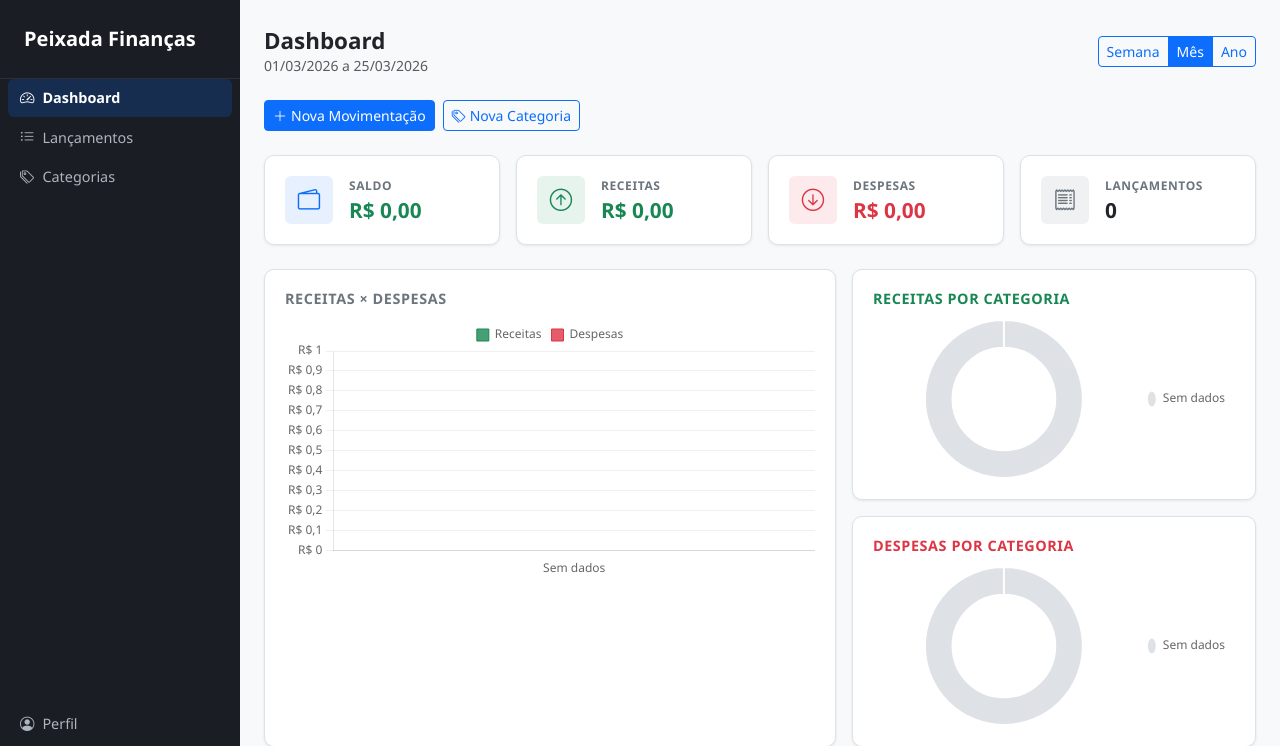
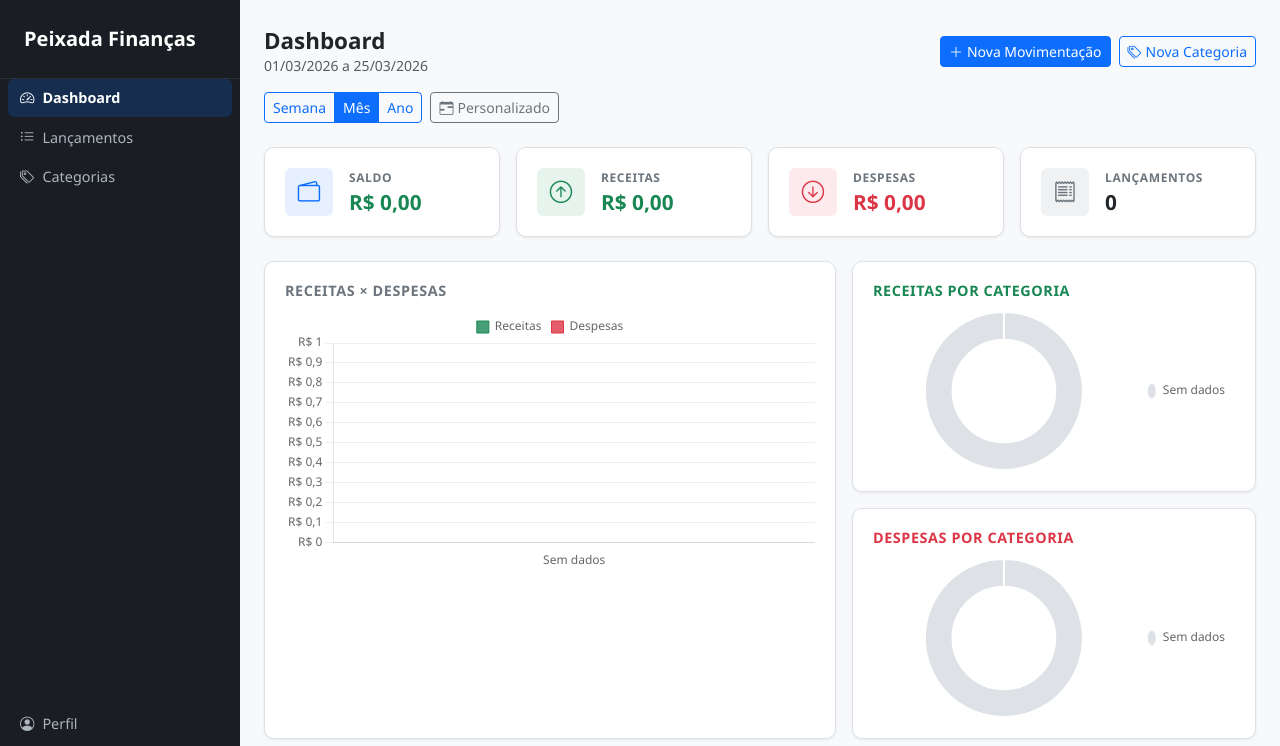
Before and after one commit to PedroFoll/Peixada-Hackathon, a Django app: page /dashboard/ in a window 1280 px wide. Shown: the top 746 px of the page. Run offline with Django 5.2, Linux system fonts and the light colour scheme; the visitor is signed in with stand-in values (Sample User, id 1); data that the repository does not hold is empty.

Commit message:
feat: modificação do filtro de data para visualização de dados

```diff
--- a/financas/views.py
+++ b/financas/views.py
@@ -18,7 +18,20 @@ from .models import Categoria, Movimentacao
 class DashboardView(LoginRequiredMixin, View):
     def get(self, request):
         filtro = request.GET.get('periodo', 'mensal')
-        data_inicio, data_fim = services.get_periodo(filtro)
+
+        if filtro == 'personalizado':
+            data_inicio_str = request.GET.get('data_inicio', '')
+            data_fim_str = request.GET.get('data_fim', '')
+            try:
+                data_inicio = date.fromisoformat(data_inicio_str)
+                data_fim = date.fromisoformat(data_fim_str)
+                if data_inicio > data_fim:
+                    raise ValueError('data_inicio posterior a data_fim')
+            except (ValueError, TypeError):
+                data_inicio, data_fim = services.get_periodo('mensal')
+                filtro = 'mensal'
+        else:
+            data_inicio, data_fim = services.get_periodo(filtro)
 
         totais = services.calcular_totais(request.user, data_inicio, data_fim)
         comparacao = services.get_dados_comparacao_mensal(request.user, data_inicio, data_fim)
--- a/static/css/dashboard.css
+++ b/static/css/dashboard.css
@@ -8,3 +8,8 @@
     font-size: 1.1rem;
   }
 }
+
+/* === FILTRO PERSONALIZADO === */
+.filtro-data {
+  width: 148px;
+}
--- a/static/js/dashboard.js
+++ b/static/js/dashboard.js
@@ -174,4 +174,20 @@ document.addEventListener('DOMContentLoaded', () => {
       previewIcone.className = `bi ${selectIcone.value}`;
     });
   }
+
+  // === Toggle filtro por data personalizada ===
+  const btnPersonalizado  = document.getElementById('btn-filtro-personalizado');
+  const formPersonalizado = document.getElementById('form-personalizado');
+  if (btnPersonalizado && formPersonalizado) {
+    btnPersonalizado.addEventListener('click', () => {
+      const estaOculto = formPersonalizado.classList.contains('d-none');
+      formPersonalizado.classList.toggle('d-none', !estaOculto);
+      btnPersonalizado.classList.toggle('btn-primary', estaOculto);
+      btnPersonalizado.classList.toggle('btn-outline-secondary', !estaOculto);
+      btnPersonalizado.setAttribute('aria-expanded', String(estaOculto));
+      if (estaOculto) {
+        document.getElementById('di-data-inicio')?.focus();
+      }
+    });
+  }
 });
--- a/templates/financas/dashboard.html
+++ b/templates/financas/dashboard.html
@@ -11,17 +11,31 @@
 <main class="page-content" aria-label="Dashboard financeiro">
 
   <!-- Cabeçalho da página -->
-  <header class="page-header d-flex flex-column flex-sm-row align-items-sm-center justify-content-between gap-3 mb-4">
-    <div>
-      <h1 class="page-title mb-0">Dashboard</h1>
-      <p class="text-muted mb-0" style="font-size:.875rem;">
-        {{ data_inicio|date:"d/m/Y" }} a {{ data_fim|date:"d/m/Y" }}
-      </p>
+  <header class="page-header mb-4">
+
+    <!-- Linha 1: Título + botões de ação -->
+    <div class="d-flex flex-column flex-sm-row align-items-sm-center justify-content-between gap-3 mb-3">
+      <div>
+        <h1 class="page-title mb-0">Dashboard</h1>
+        <p class="text-muted mb-0" style="font-size:.875rem;">
+          {{ data_inicio|date:"d/m/Y" }} a {{ data_fim|date:"d/m/Y" }}
+        </p>
+      </div>
+      <div class="d-flex flex-wrap gap-2" role="toolbar" aria-label="Ações rápidas">
+        <button type="button" class="btn btn-primary btn-sm"
+                data-bs-toggle="modal" data-bs-target="#modalNovoLancamento">
+          <i class="bi bi-plus-lg me-1" aria-hidden="true"></i>Nova Movimentação
+        </button>
+        <button type="button" class="btn btn-outline-primary btn-sm"
+                data-bs-toggle="modal" data-bs-target="#modalNovaCategoria">
+          <i class="bi bi-tags me-1" aria-hidden="true"></i>Nova Categoria
+        </button>
+      </div>
     </div>
 
-    <!-- Filtros de período -->
-    <nav aria-label="Filtros de período">
-      <div class="btn-group" role="group" aria-label="Selecionar período">
+    <!-- Linha 2: Filtros de período -->
+    <div class="d-flex flex-wrap align-items-center gap-2" role="navigation" aria-label="Filtros de período">
+      <div class="btn-group" role="group" aria-label="Selecionar período predefinido">
         <a href="?periodo=semanal"
            class="btn btn-sm {% if filtro == 'semanal' %}btn-primary{% else %}btn-outline-primary{% endif %}">
           Semana
@@ -35,20 +49,37 @@
           Ano
         </a>
       </div>
-    </nav>
+
+      <button type="button" id="btn-filtro-personalizado"
+              class="btn btn-sm {% if filtro == 'personalizado' %}btn-primary{% else %}btn-outline-secondary{% endif %}"
+              aria-expanded="{% if filtro == 'personalizado' %}true{% else %}false{% endif %}"
+              aria-controls="form-personalizado">
+        <i class="bi bi-calendar-range me-1" aria-hidden="true"></i>Personalizado
+      </button>
+
+      <form id="form-personalizado" method="get" action=""
+            class="d-flex flex-wrap align-items-center gap-2{% if filtro != 'personalizado' %} d-none{% endif %}"
+            aria-label="Filtro por período personalizado">
+        <input type="hidden" name="periodo" value="personalizado">
+        <div class="d-flex align-items-center gap-1">
+          <label for="di-data-inicio" class="text-muted small mb-0 text-nowrap">De</label>
+          <input type="date" id="di-data-inicio" name="data_inicio"
+                 class="form-control form-control-sm filtro-data"
+                 value="{{ data_inicio|date:'Y-m-d' }}" required>
+        </div>
+        <div class="d-flex align-items-center gap-1">
+          <label for="di-data-fim" class="text-muted small mb-0 text-nowrap">até</label>
+          <input type="date" id="di-data-fim" name="data_fim"
+                 class="form-control form-control-sm filtro-data"
+                 value="{{ data_fim|date:'Y-m-d' }}" required>
+        </div>
+        <button type="submit" class="btn btn-primary btn-sm">
+          <i class="bi bi-search me-1" aria-hidden="true"></i>Aplicar
+        </button>
+      </form>
+    </div>
+
   </header>
-
-  <!-- Botões de ação rápida -->
-  <div class="d-flex flex-wrap gap-2 mb-4" role="toolbar" aria-label="Ações rápidas">
-    <button type="button" class="btn btn-primary btn-sm"
-            data-bs-toggle="modal" data-bs-target="#modalNovoLancamento">
-      <i class="bi bi-plus-lg me-1" aria-hidden="true"></i>Nova Movimentação
-    </button>
-    <button type="button" class="btn btn-outline-primary btn-sm"
-            data-bs-toggle="modal" data-bs-target="#modalNovaCategoria">
-      <i class="bi bi-tags me-1" aria-hidden="true"></i>Nova Categoria
-    </button>
-  </div>
 
   <!-- Cards de resumo -->
   <section aria-labelledby="titulo-resumo" class="mb-4">
```
